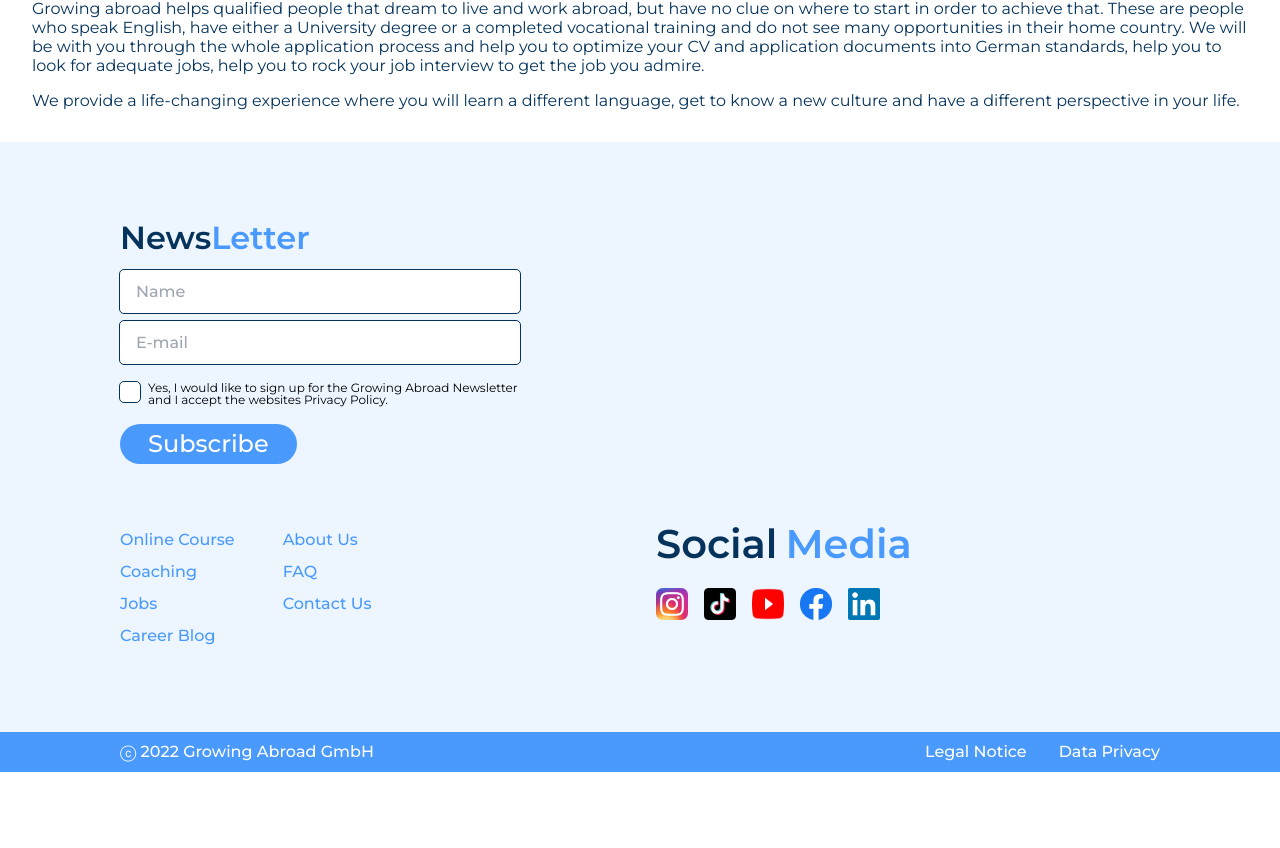
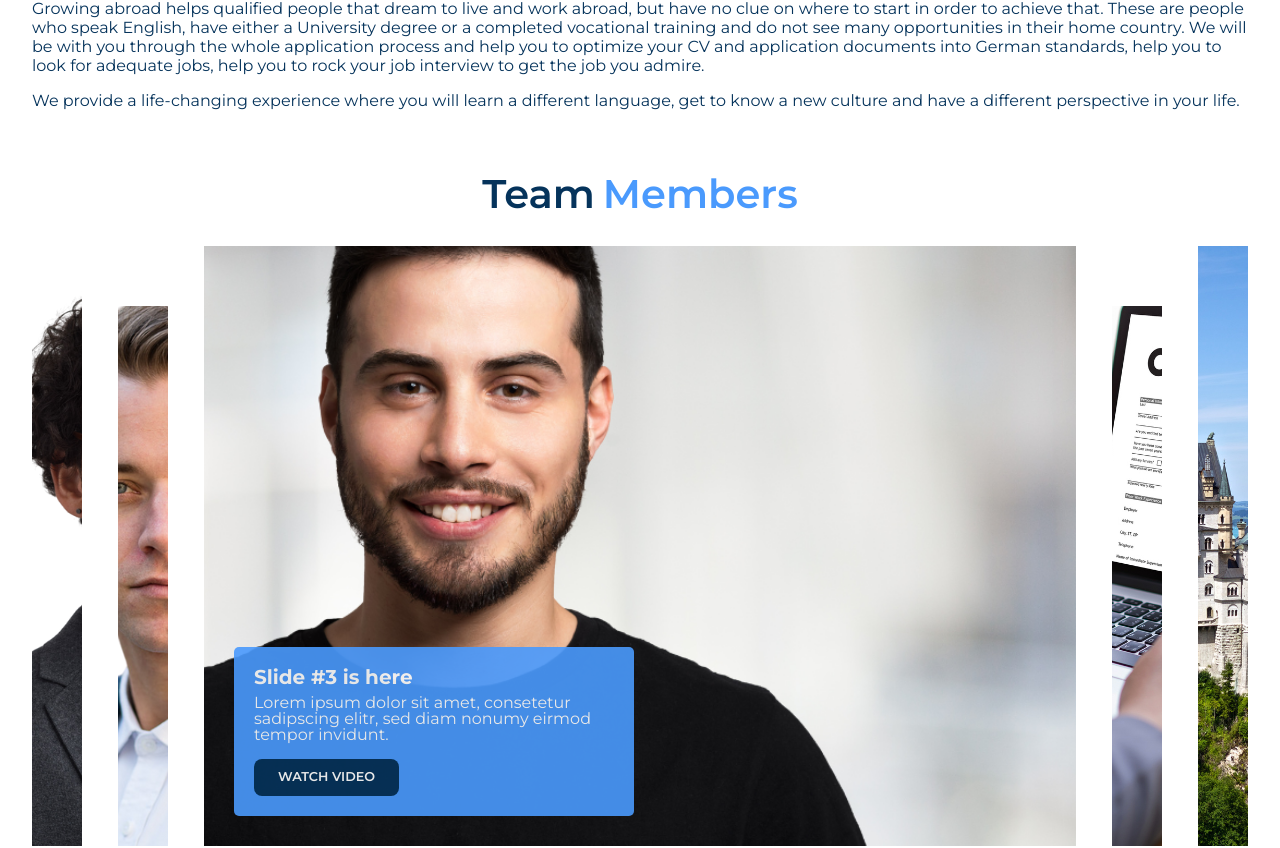
Before and after one commit to Growing-Abroad/client, a React (Vite) app: page /about-us in a window 1280 px wide. Shown: the part 705-1553 px from the top of the page. Before the commit the page ends 1477 px from the top, so only its background shows below. Built offline with nearby package versions, Linux system fonts and the light colour scheme.

Commit message:
feat: team members section

```diff
--- /dev/null
+++ b/src/pages/AboutUs/components/TeamMembers/index.tsx
@@ -0,0 +1,15 @@
+import * as S from './styles'
+import TwoColorTitle from '@components/two-color-title'
+import FancyCarousel from '@components/Fancy-carousel'
+import { successStoriesData } from '@utils/mock-ups/success-stories-mock'
+
+function TeamMembers() {
+  return (
+    <S.Container>
+      <TwoColorTitle text1='Team' text2='Members' hasSpaceBtw />
+      <FancyCarousel dataArray={successStoriesData} />
+    </S.Container>
+  )
+}
+
+export default TeamMembers
--- /dev/null
+++ b/src/pages/AboutUs/components/TeamMembers/styles.ts
@@ -0,0 +1,12 @@
+import { variables } from '@styles/global-variables';
+import styled  from 'styled-components';
+
+export const Container = styled.section`
+  width: min(100%, ${variables.sizes.maxWidthAll});
+  display: flex;
+  flex-direction: column;
+  align-items: center;
+  justify-items: center;
+  gap: 2rem;
+  padding: 2rem;
+`
--- a/src/pages/AboutUs/index.tsx
+++ b/src/pages/AboutUs/index.tsx
@@ -1,9 +1,11 @@
 import WhoWeAre from "./components/WhoWeAre";
+import TeamMembers from "./components/TeamMembers";
 
 export default function AboutUs() {
   return (
     <>
       <WhoWeAre />
+      <TeamMembers />
     </>
   )
 }
```
